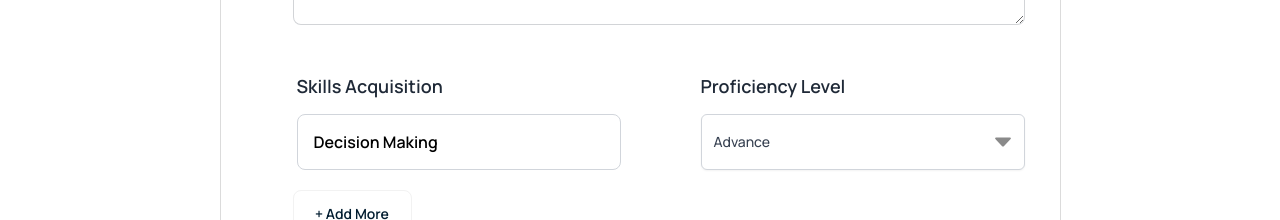
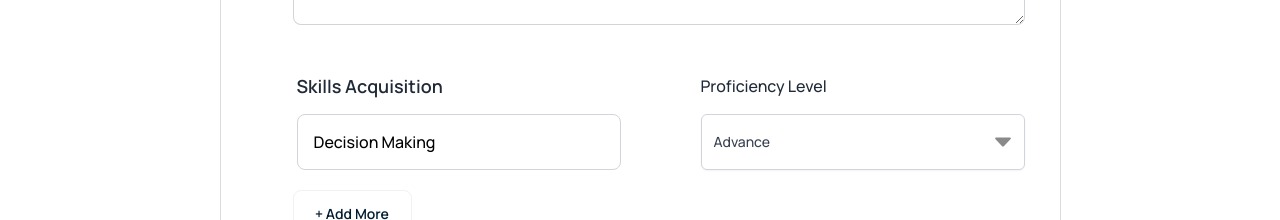
Before and after one commit to Vishrut19/upwork_dashboard_app, a Next.js app: page / in a window 1280 px wide. Shown: the part 676-896 px from the top of the page. Built offline with nearby package versions, Linux system fonts and the light colour scheme.

Commit message:
Form Styling Issue Fix

```diff
--- a/src/components/Form.jsx
+++ b/src/components/Form.jsx
@@ -39,13 +39,13 @@ const Form = () => {
               id="skillsAcquisition"
               type="text"
               placeholder="Decision Making"
-              className="input font-semibold font-manrope input-bordered w-[100%] h-14 px-4 placeholder-black border-gray-300"
+              className="input text-base font-medium font-manrope input-bordered w-[100%] h-14 px-4 placeholder-black border-gray-300"
             />
           </div>
           <div className="flex flex-col">
             <label
               htmlFor="proficiencyLevel"
-              className="font-semibold text-lg leading-8 mb-3 font-manrope"
+              className="text-base font-medium leading-8 mb-3 font-manrope"
             >
               Proficiency Level
             </label>
```
